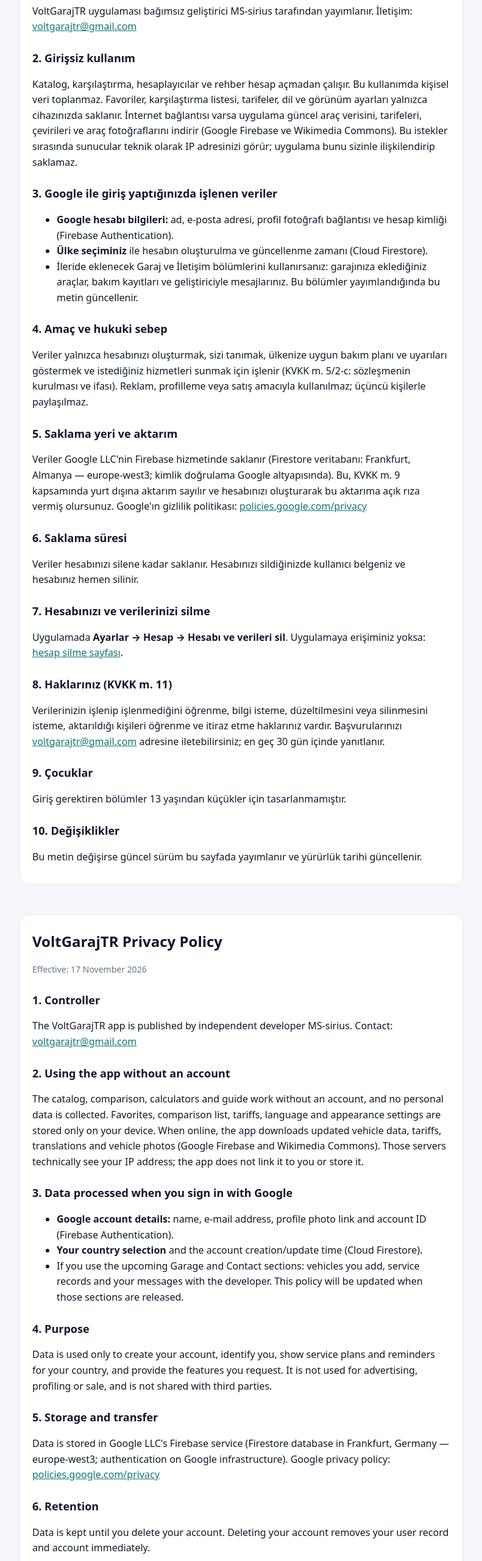
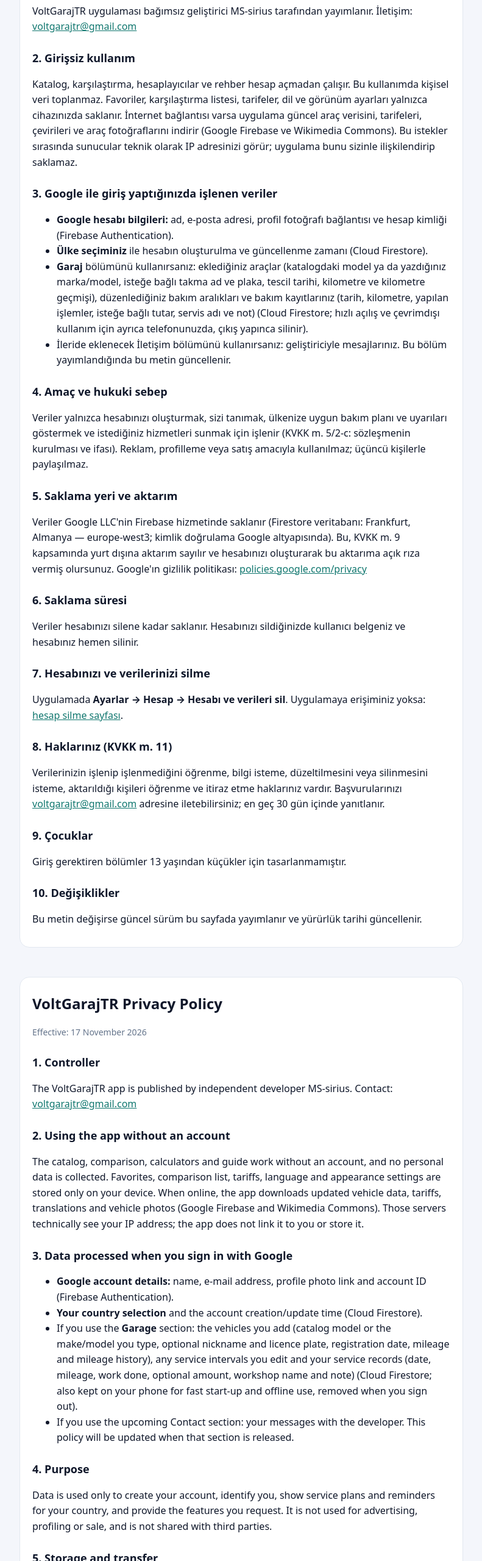
Before and after one commit to MS-sirius/voltgarajtr, a plain HTML site: page gizlilik.html in a window 1280 px wide. Shown: the part 240-2800 px from the top of the page at 61% size, without its empty margins (244-1035 px from the left). Drawn offline with Linux system fonts and the light colour scheme.

Commit message:
Garaj bölümü: gizlilik ve hesap silme metinleri
Co-Authored-By: Claude Opus 5.5 <noreply@anthropic.com>

```diff
--- a/gizlilik.html
+++ b/gizlilik.html
@@ -25,7 +25,8 @@
 <ul>
 <li><b>Google hesabı bilgileri:</b> ad, e-posta adresi, profil fotoğrafı bağlantısı ve hesap kimliği (Firebase Authentication).</li>
 <li><b>Ülke seçiminiz</b> ile hesabın oluşturulma ve güncellenme zamanı (Cloud Firestore).</li>
-<li>İleride eklenecek Garaj ve İletişim bölümlerini kullanırsanız: garajınıza eklediğiniz araçlar, bakım kayıtları ve geliştiriciyle mesajlarınız. Bu bölümler yayımlandığında bu metin güncellenir.</li>
+<li><b>Garaj</b> bölümünü kullanırsanız: eklediğiniz araçlar (katalogdaki model ya da yazdığınız marka/model, isteğe bağlı takma ad ve plaka, tescil tarihi, kilometre ve kilometre geçmişi), düzenlediğiniz bakım aralıkları ve bakım kayıtlarınız (tarih, kilometre, yapılan işlemler, isteğe bağlı tutar, servis adı ve not) (Cloud Firestore; hızlı açılış ve çevrimdışı kullanım için ayrıca telefonunuzda, çıkış yapınca silinir).</li>
+<li>İleride eklenecek İletişim bölümünü kullanırsanız: geliştiriciyle mesajlarınız. Bu bölüm yayımlandığında bu metin güncellenir.</li>
 </ul>
 
 <h2>4. Amaç ve hukuki sebep</h2>
@@ -67,7 +68,8 @@ When online, the app downloads updated vehicle data, tariffs, translations and v
 <ul>
 <li><b>Google account details:</b> name, e-mail address, profile photo link and account ID (Firebase Authentication).</li>
 <li><b>Your country selection</b> and the account creation/update time (Cloud Firestore).</li>
-<li>If you use the upcoming Garage and Contact sections: vehicles you add, service records and your messages with the developer. This policy will be updated when those sections are released.</li>
+<li>If you use the <b>Garage</b> section: the vehicles you add (catalog model or the make/model you type, optional nickname and licence plate, registration date, mileage and mileage history), any service intervals you edit and your service records (date, mileage, work done, optional amount, workshop name and note) (Cloud Firestore; also kept on your phone for fast start-up and offline use, removed when you sign out).</li>
+<li>If you use the upcoming Contact section: your messages with the developer. This policy will be updated when that section is released.</li>
 </ul>
 
 <h2>4. Purpose</h2>
```
Also changed, not shown: hesap-silme.html (+4 -2 lines).
